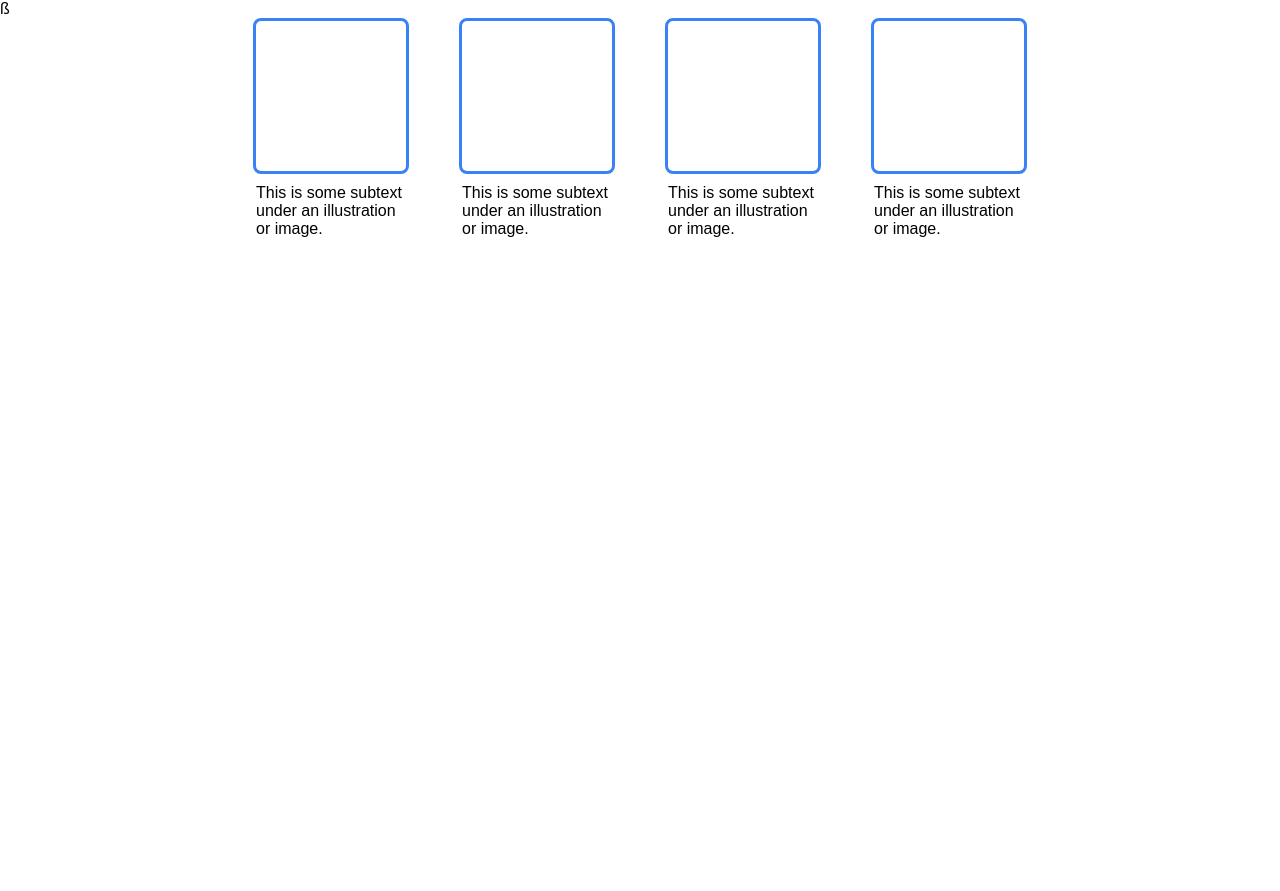
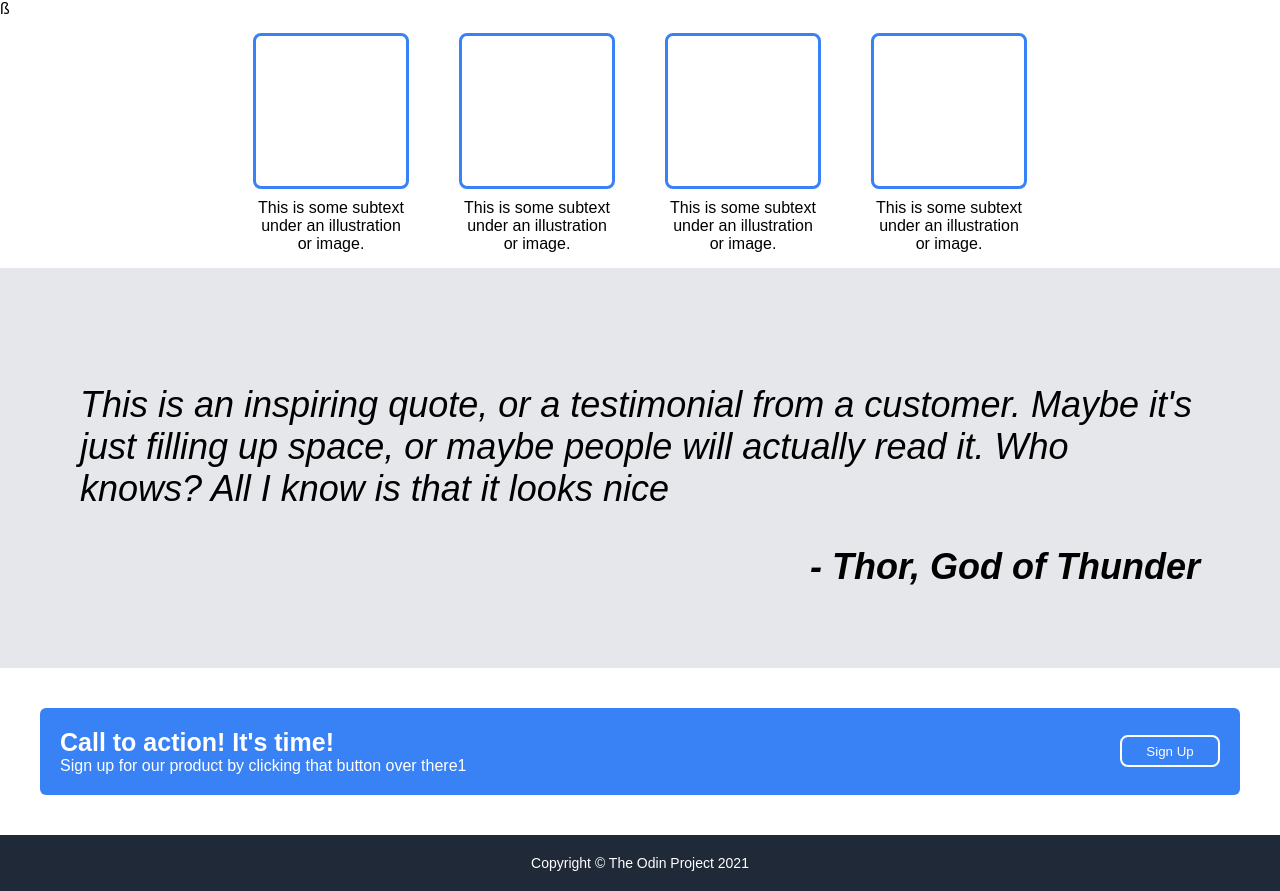
Before and after one commit to averysamuel/odin-landing-page, a plain HTML site: page index.html in a window 1280 px wide. Shown: the part 497-1388 px from the top of the page. Before the commit the page ends 800 px from the top, so only its background shows below. Drawn offline with Linux system fonts and the light colour scheme.

Commit message:
Added and  styled quote, call to action and footer

```diff
--- a/index.html
+++ b/index.html
@@ -45,5 +45,23 @@
             <div class="text">This  is some subtext  under an  illustration or image.</div>
         </div>
         </div>
+    <div class = "quotes">
+        <p>This is an inspiring quote, or a testimonial from a customer.
+            Maybe it's just filling up  space, or maybe people will actually
+            read it. Who knows? All I know is that it looks nice</p>
+        <div class = "author"> - Thor, God of Thunder</div>
+    </div>
+    <div class = "action">
+        <div class = "action-left">
+            <div class="action-bold">Call to action! It's time!</div>
+            <div class="action-light">Sign up for our product by  clicking that button over there1</div>
+        </div>
+        <div class = "action-right">
+            <button class ="action-button">Sign Up</button>
+        </div>
+    </div>
+    <div class = "footer">
+        Copyright &copy; The Odin Project 2021
+    </div>
 </body>
 </html>
--- a/style.css
+++ b/style.css
@@ -5,7 +5,8 @@ body{
     font-family: sans-serif;
 }
 .nav,
-.hero{
+.hero,
+.footer{
     background-color: #1f2937;
 }
 .nav{
@@ -52,20 +53,16 @@ a {
     flex:1;
     gap:5px;
 }
-.button{
+.button,
+.action-button{
     background-color:#3882f6;
     padding: 5px 16px;
     border-radius: 8px;
     border-width: 0;
     width: 20%;
     color: white;
+
 }
-
-  button.continue {
-    background: royalblue;
-    border: 1px solid royalblue;
-    color: white;
-  }
 .hero-right{
     display: flex;
     flex:1;
@@ -106,7 +103,58 @@ a {
     flex-direction: column;
     align-items: center;
     gap:10px;
+    margin: 15px 0px;
 }
 .text{
     max-width: 150px;
+    text-align:center
 }
+.quotes{
+    background-color: #e5e7eb;
+    padding:80px;
+    font-size: 36px;
+    font-weight: lighter;
+    font-style: italic;
+    display: flex;
+    flex-direction: column;
+    justify-content: center;
+}
+.author{
+    font-weight: bold;
+    text-align: right;
+}
+.action{
+  display: flex;
+  justify-content:space-between;
+  padding: 20px;
+  background-color: #3882f6;
+  margin:40px;
+  border-radius: 6px;
+  align-items: center;
+  color:white;
+}
+.action-bold{
+    font-weight: bold;
+    font-size: 25px;
+}
+
+.action-right{
+    display:flex;
+}
+.action-button{
+    flex-shrink:0;
+    border-style: solid;
+    border-color: white;
+    border-width: 2px;
+    height:32px;
+    width:100px;
+}
+
+.footer{
+    display: flex;
+    justify-content: center;
+    color:white;
+    font-weight: lighter;
+    padding:20px;
+    font-size: 14px;
+}
```
Lines whose indentation alone changed are shown as unchanged.
